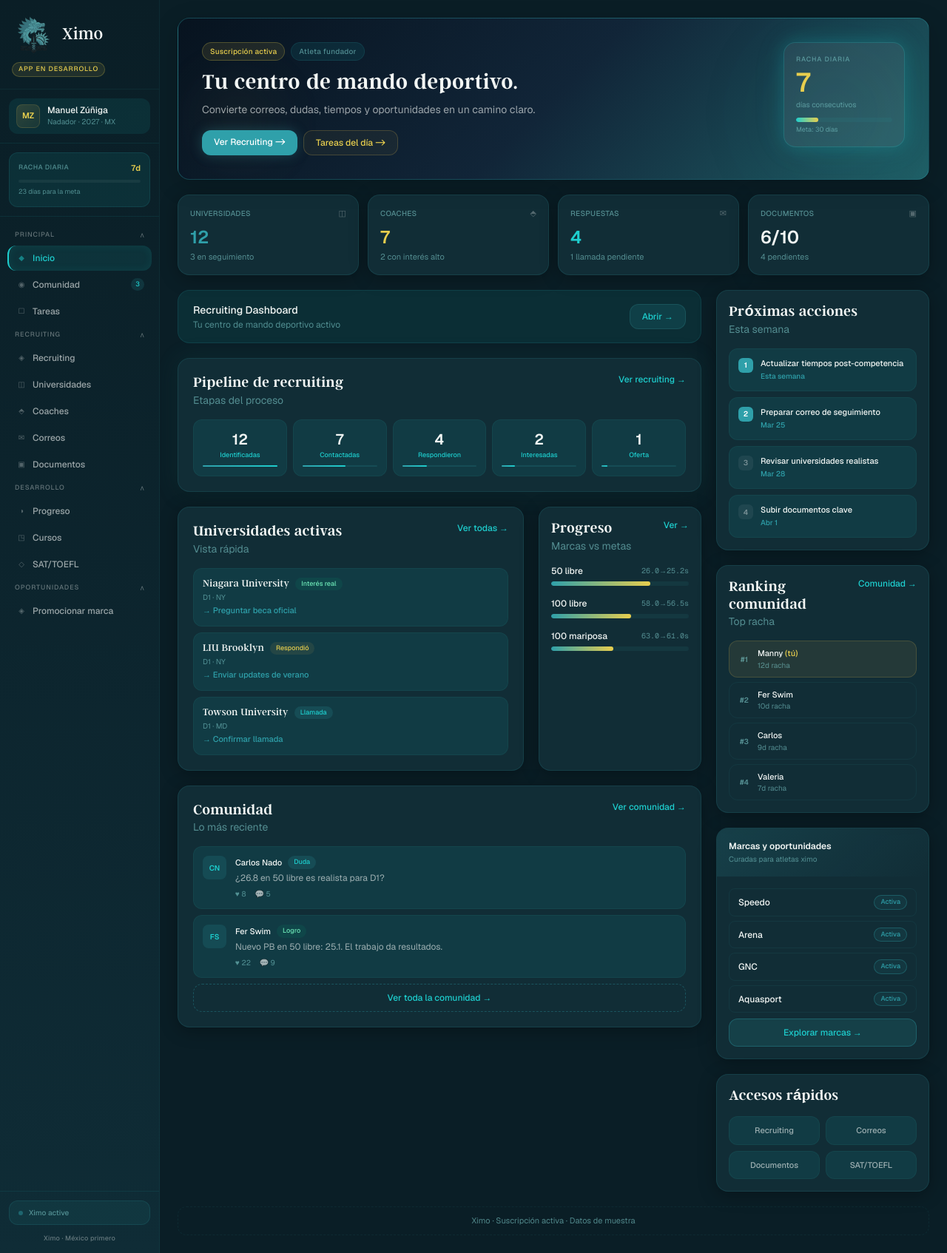
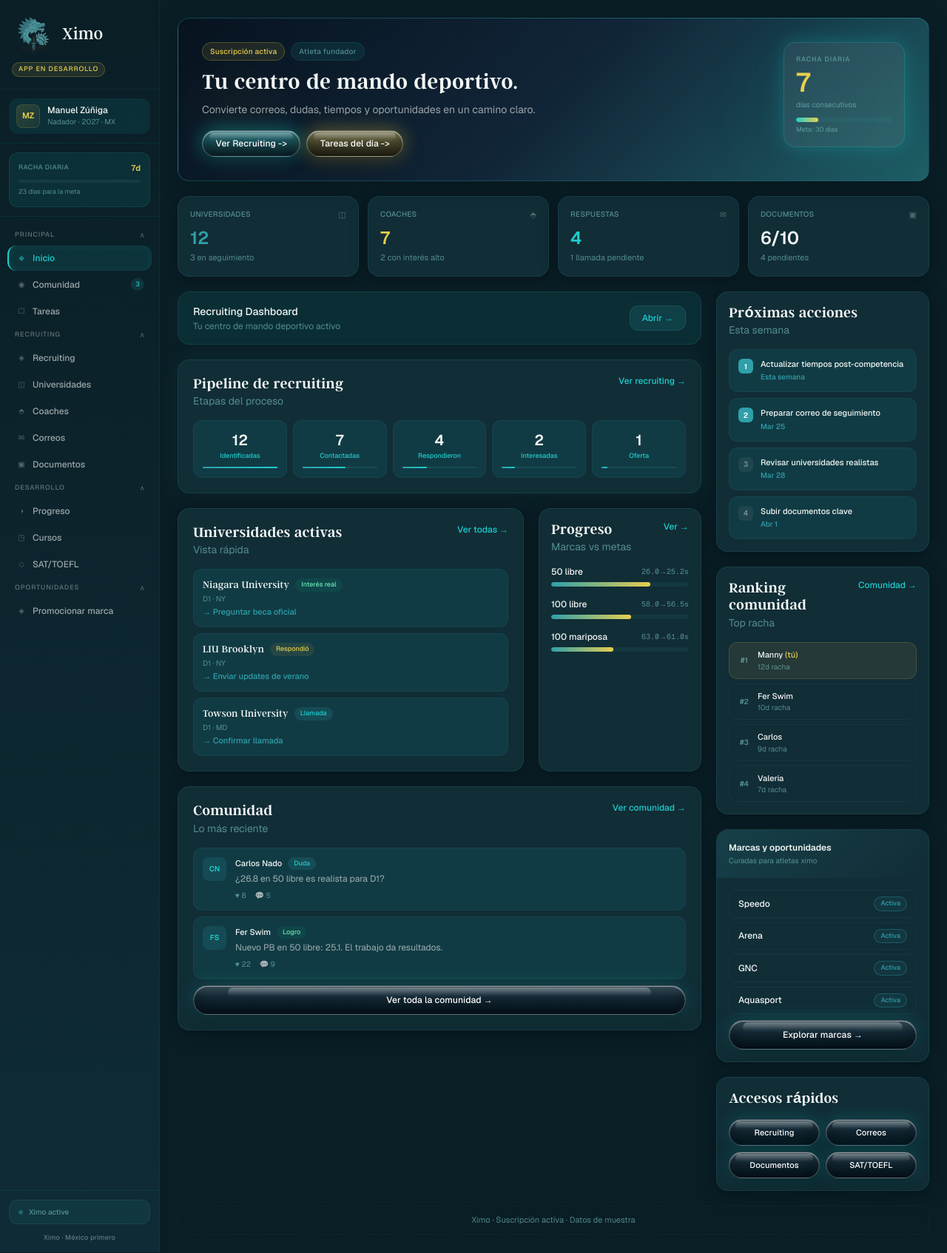
Before and after one commit to XimoAcademy/ximo, a Next.js app: page /app in a window 1280 px wide. Shown: the whole page at 74% size. Built offline with nearby package versions, Linux system fonts and the light colour scheme.

Commit message:
Apply liquid glass effect to all action buttons across the app

```diff
--- a/app/app/marcas/page.tsx
+++ b/app/app/marcas/page.tsx
@@ -98,11 +98,8 @@ export default function MarcasPage() {
                   <button
                     type="button"
                     disabled={b.status === "Pendiente de filtro"}
-                    className="rounded-xl px-3 py-2 text-[11px] font-bold transition-opacity hover:opacity-80 disabled:opacity-40 disabled:cursor-not-allowed"
-                    style={b.status === "Activa"
-                      ? { background:"rgba(30,206,206,0.15)", color:"var(--teal)", border:"1px solid rgba(30,206,206,0.25)" }
-                      : { background:"rgba(201,168,76,0.1)", color:"var(--gold)", border:"1px solid rgba(201,168,76,0.2)" }
-                    }
+                    className={`ximo-glass-btn ${b.status === "Activa" ? "teal" : "gold"} text-[11px]`}
+                    style={{ padding: "0.5rem 0.9rem" }}
                   >
                     {b.cta}
                   </button>
--- a/app/app/page.tsx
+++ b/app/app/page.tsx
@@ -98,14 +98,10 @@ export default function DashboardPage() {
               Convierte correos, dudas, tiempos y oportunidades en un camino claro.
             </p>
             <div className="mt-4 flex flex-wrap gap-2">
-              <Link href="/app/recruiting"
-                className="rounded-xl px-4 py-2 text-xs font-bold transition-all duration-200 hover:scale-105"
-                style={{ background: "var(--teal-muted)", color: "white", boxShadow: "0 0 16px rgba(47,127,134,0.4)" }}>
+              <Link href="/app/recruiting" className="ximo-glass-btn teal text-xs" style={{ padding: "0.55rem 1.1rem" }}>
                 Ver Recruiting {'->'}
               </Link>
-              <Link href="/app/tareas"
-                className="rounded-xl border px-4 py-2 text-xs font-bold transition-all duration-200 hover:scale-105"
-                style={{ borderColor: "rgba(201,168,76,0.25)", color: "var(--gold)", background: "rgba(201,168,76,0.06)" }}>
+              <Link href="/app/tareas" className="ximo-glass-btn gold text-xs" style={{ padding: "0.55rem 1.1rem" }}>
                 Tareas del día {'->'}
               </Link>
             </div>
@@ -248,9 +244,7 @@ export default function DashboardPage() {
                   </div>
                 </div>
               ))}
-              <Link href="/app/comunidad"
-                className="block w-full rounded-xl py-2.5 text-center text-xs font-bold transition-all duration-200 hover:bg-[var(--surface-hover)]"
-                style={{ border: "1px dashed var(--border-strong)", color: "var(--teal)" }}>
+              <Link href="/app/comunidad" className="ximo-glass-btn dark block w-full text-center text-xs">
                 Ver toda la comunidad →
               </Link>
             </div>
@@ -311,9 +305,7 @@ export default function DashboardPage() {
                     style={{ border: "1px solid var(--border-strong)", color: "var(--teal-muted)", background: "var(--border-subtle)" }}>Activa</span>
                 </div>
               ))}
-              <Link href="/app/marcas"
-                className="mt-2 block w-full rounded-xl py-2.5 text-center text-xs font-bold transition-all duration-200 hover:bg-[rgba(47,127,134,0.25)]"
-                style={{ background: "var(--border)", color: "var(--teal)", border: "1px solid var(--border-strong)" }}>
+              <Link href="/app/marcas" className="ximo-glass-btn dark mt-2 block w-full text-center text-xs">
                 Explorar marcas →
               </Link>
             </div>
@@ -329,8 +321,8 @@ export default function DashboardPage() {
                 { label: "SAT/TOEFL",   href: "/app/sat-toefl" },
               ].map((link) => (
                 <Link key={link.href} href={link.href}
-                  className="rounded-xl px-3 py-2.5 text-center text-[11px] font-bold text-brand transition-all duration-200 hover:scale-105"
-                  style={{ background: "var(--surface-hover)", border: "1px solid var(--border-subtle)", color: "var(--text-2)" }}>
+                  className="ximo-glass-btn dark text-center text-[11px]"
+                  style={{ padding: "0.55rem 0.75rem" }}>
                   {link.label}
                 </Link>
               ))}
--- a/app/app/perfil/page.tsx
+++ b/app/app/perfil/page.tsx
@@ -199,15 +199,11 @@ export default function PerfilPage() {
               ))}
             </div>
             <div className="mt-4 flex gap-2">
-              <button type="button"
-                className="ximo-btn-press flex-1 rounded-xl py-2.5 text-xs font-bold transition-all duration-200 hover:opacity-80"
-                style={{ background: "var(--border)", border: "1px solid var(--border-strong)", color: "var(--teal)" }}>
+              <button type="button" className="ximo-glass-btn teal flex-1 text-xs">
                 Gestionar plan
               </button>
               <Link href="/subscribe" className="flex-1">
-                <button type="button"
-                  className="ximo-btn-press w-full rounded-xl py-2.5 text-xs font-bold transition-all duration-200 hover:opacity-80"
-                  style={{ background: "transparent", border: "1px solid var(--border)", color: "var(--text-3)" }}>
+                <button type="button" className="ximo-glass-btn dark w-full text-xs">
                   Ver planes
                 </button>
               </Link>
@@ -237,9 +233,7 @@ export default function PerfilPage() {
             <p className="mb-1 text-[10px] font-bold uppercase tracking-widest" style={{ color: "var(--text-label)" }}>Visibilidad</p>
             <p className="mt-3 text-3xl font-black" style={{ color: "var(--teal-muted)" }}>12</p>
             <p className="text-xs" style={{ color: "var(--text-3)" }}>universidades con perfil activo</p>
-            <button type="button"
-              className="ximo-btn-press mt-4 w-full rounded-xl py-2.5 text-xs font-bold transition-all duration-200 hover:opacity-80"
-              style={{ background: "var(--border-subtle)", border: "1px solid var(--border-strong)", color: "rgba(127,175,178,0.7)" }}>
+            <button type="button" className="ximo-glass-btn dark mt-4 w-full text-xs">
               Copiar link de perfil
             </button>
           </div>
@@ -258,9 +252,7 @@ export default function PerfilPage() {
               </div>
             </div>
             <Link href="/app/promocionar">
-              <button type="button"
-                className="ximo-btn-press w-full rounded-xl py-2.5 text-xs font-bold transition-all duration-200 hover:opacity-90"
-                style={{ background: "rgba(201,168,76,0.12)", border: "1px solid rgba(201,168,76,0.25)", color: "var(--gold)" }}>
+              <button type="button" className="ximo-glass-btn gold w-full text-xs">
                 Promocionar con Ximo →
               </button>
             </Link>
--- a/app/app/promocionar/page.tsx
+++ b/app/app/promocionar/page.tsx
@@ -167,9 +167,7 @@ export default function PromocionarPage() {
               <strong>Revisión garantizada.</strong> Todas las promociones pasan por revisión manual antes de aparecer en la comunidad.
             </p>
           </div>
-          <button type="button"
-            className="w-full rounded-xl py-3 text-sm font-bold text-on-dark transition-all duration-200 hover:scale-[1.02]"
-            style={{ background:"linear-gradient(90deg,var(--teal-muted),#1F5F66)", boxShadow:"0 0 20px var(--border-strong)" }}>
+          <button type="button" className="ximo-glass-btn teal w-full text-sm">
             Enviar a revisión →
           </button>
         </div>
@@ -223,9 +221,7 @@ export default function PromocionarPage() {
           <p className="mt-3 text-[10px] text-center" style={{ color:"var(--text-label)" }}>
             Ubicación: Promociones filtradas dentro de Comunidad · Estimados de referencia
           </p>
-          <button type="button"
-            className="mt-3 w-full rounded-xl py-2.5 text-xs font-bold text-brand transition-all duration-200 hover:scale-[1.01]"
-            style={{ border:"1px solid var(--border-strong)", background:"var(--border-subtle)", color:"var(--teal)" }}>
+          <button type="button" className="ximo-glass-btn dark mt-3 w-full text-xs">
             Confirmar presupuesto →
           </button>
         </div>
--- a/app/app/settings/page.tsx
+++ b/app/app/settings/page.tsx
@@ -187,9 +187,7 @@ export default function SettingsPage() {
             </div>
           ))}
         </div>
-        <Link href="/subscribe"
-          className="ximo-btn-press mt-4 block w-full rounded-xl py-2.5 text-center text-xs font-bold transition-opacity hover:opacity-80"
-          style={{ background:"var(--teal-bg)", border:"1px solid var(--teal-border)", color:"var(--teal)" }}>
+        <Link href="/subscribe" className="ximo-glass-btn dark mt-4 block w-full text-center text-xs">
           Ver planes →
         </Link>
       </div>
@@ -203,9 +201,7 @@ export default function SettingsPage() {
         <p className="text-xs" style={{ color:"var(--text-2)" }}>
           Tu acceso a Ximo está activo. Gestiona tu plan en cualquier momento.
         </p>
-        <button type="button"
-          className="ximo-btn-press mt-3 rounded-xl px-4 py-2 text-xs font-bold transition-opacity hover:opacity-80"
-          style={{ background:"var(--gold-bg)", border:"1px solid var(--gold-border)", color:"var(--gold)" }}>
+        <button type="button" className="ximo-glass-btn gold mt-3 text-xs">
           Gestionar plan
         </button>
       </div>
--- a/app/app/tareas/page.tsx
+++ b/app/app/tareas/page.tsx
@@ -140,8 +140,8 @@ function TaskCard({ task }: { task: Task }) {
         <span>{task.relatedModule}</span>
       </div>
       <Link href={task.href}
-        className="ximo-btn-press mt-auto inline-flex w-fit items-center gap-1.5 rounded-xl px-3.5 py-2 text-xs font-bold transition-opacity hover:opacity-80"
-        style={{ background:"rgba(30,206,206,0.14)", color:"var(--teal)", border:"1px solid rgba(30,206,206,0.22)" }}>
+        className="ximo-glass-btn teal mt-auto inline-flex w-fit items-center gap-1.5 text-xs"
+        style={{ padding: "0.5rem 1rem" }}>
         {task.href.split("/app/")[1]?.charAt(0).toUpperCase() + task.href.split("/app/")[1]?.slice(1)} →
       </Link>
     </div>
--- a/app/login/page.tsx
+++ b/app/login/page.tsx
@@ -123,15 +123,7 @@ export default function LoginPage() {
               </button>
             </Link>
             <Link href="/register">
-              <button
-                type="button"
-                className="ximo-btn-press w-full rounded-xl py-3.5 text-sm font-bold transition-all duration-200 hover:opacity-80"
-                style={{
-                  background: "rgba(17,37,56,0.6)",
-                  border: "1px solid rgba(47,127,134,0.2)",
-                  color: "rgba(245,245,240,0.7)",
-                }}
-              >
+              <button type="button" className="ximo-glass-btn dark w-full text-sm">
                 Crear cuenta
               </button>
             </Link>
--- a/app/register/page.tsx
+++ b/app/register/page.tsx
@@ -177,15 +177,7 @@ export default function RegisterPage() {
               </button>
             </Link>
             <Link href="/login">
-              <button
-                type="button"
-                className="ximo-btn-press w-full rounded-xl py-3.5 text-sm font-bold transition-all duration-200 hover:opacity-70"
-                style={{
-                  background: "transparent",
-                  border: "1px solid rgba(47,127,134,0.18)",
-                  color: "rgba(245,245,240,0.5)",
-                }}
-              >
+              <button type="button" className="ximo-glass-btn dark w-full text-sm">
                 Ya tengo cuenta
               </button>
             </Link>
```
